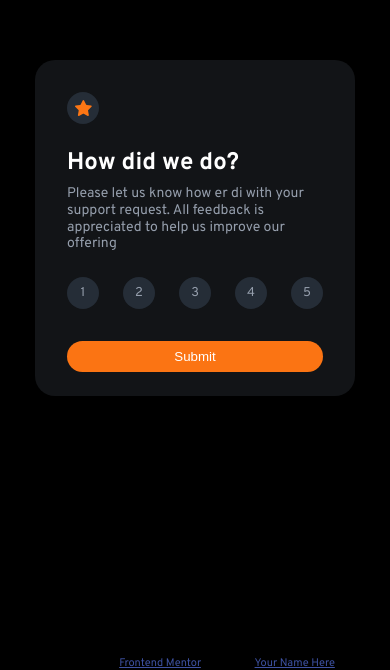
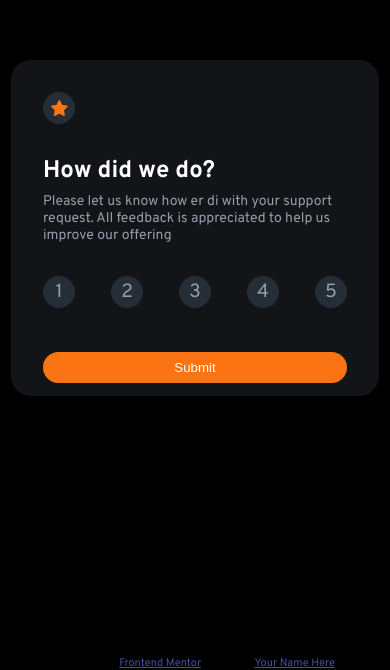
Before and after one commit to MADITIS/rating-system, a plain HTML site: page index.html in a window 390 px wide. Shown: the part 174-844 px from the top of the page. Drawn offline with Linux system fonts and the light colour scheme.

Commit message:
changed mobile dm

```diff
--- a/style.css
+++ b/style.css
@@ -22,6 +22,7 @@ body {
     font-family: 'Overpass', sans-serif;
     flex-direction: column;
     width: 100vw;
+    overflow: hidden;
     height: 100vh;
 }
 
@@ -68,13 +69,13 @@ h2 {
     /* transform: translate(50%); */
 }
 .circle {
-    width: 8px;
-    height: 8px;
+    width: 11px;
+    height: 11px;
     padding: 1rem;
     text-align: center;
     border-radius: 50%;
     font-weight: 500;
-    font-size: 0.8rem;
+    font-size: 1.2rem;
 }
 .cl-secondary {
     background-color: var(--dark-blue-200);
@@ -86,14 +87,14 @@ h2 {
 .rating-container {
     display: flex;
     justify-content: space-between;
-    margin-bottom: 0.5rem;
+    margin-bottom: 0.75rem;
 }
 
 .container {
-    width: clamp(20rem, 60vw, 22rem);
+    width: clamp(23rem, 45vw, 25rem);
     padding: 2rem;
     border-radius: 20px;
-    height: max(21rem, 20vh);
+    height: max(21rem, 35vh);
     /* margin: auto; */
 }
 
@@ -107,7 +108,7 @@ p {
 .container > div {
     display: flex;
     flex-direction: column;
-    gap: 1.5rem;
+    gap: 2rem;
 }
 
 button {
```
